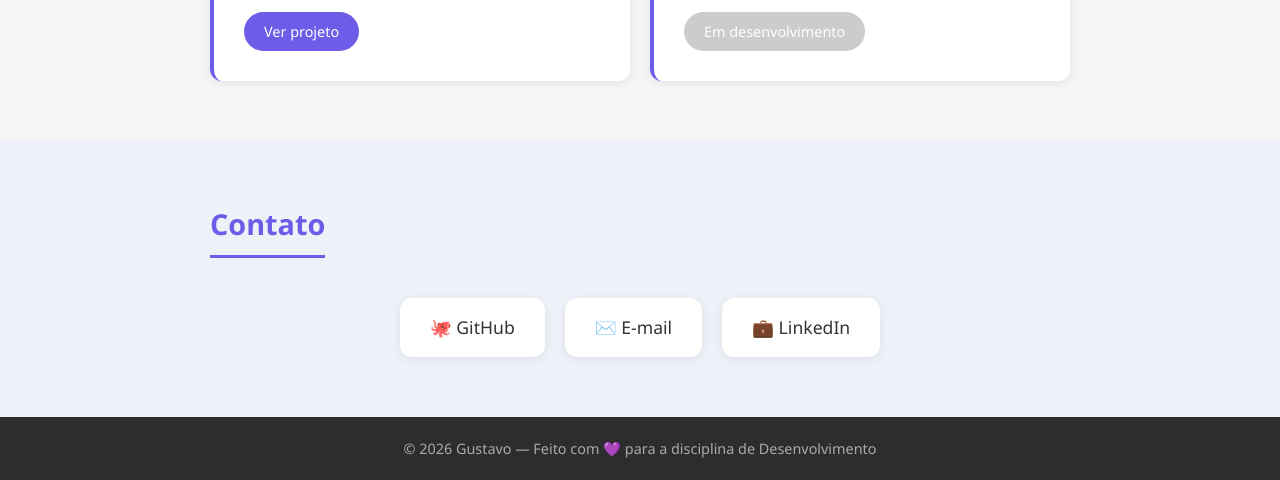
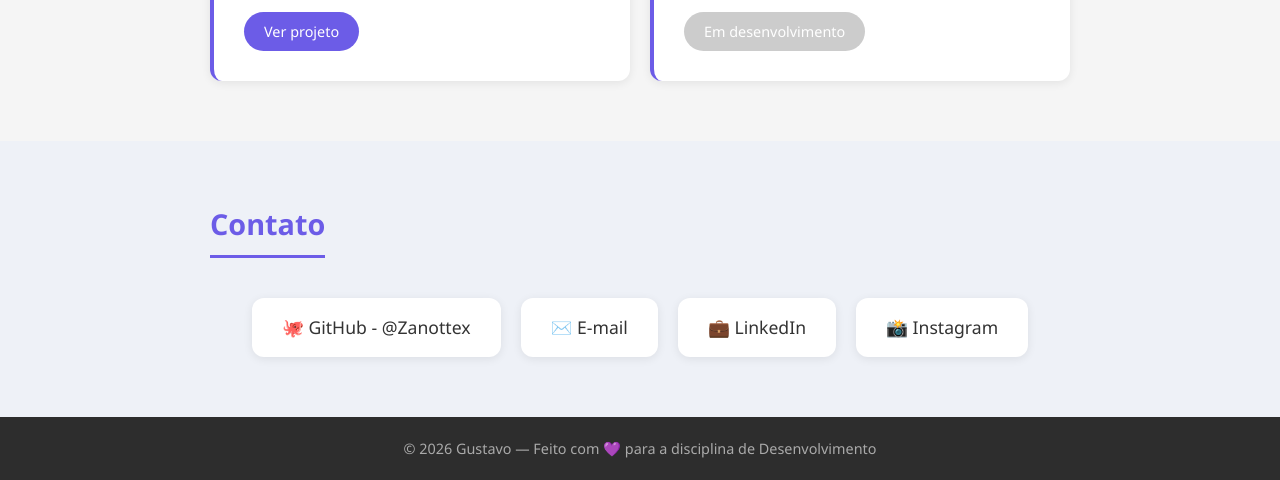
Before and after one commit to Zanottex/My-Head, a plain HTML site: page index.html in a window 1280 px wide. Shown: the part 1659-2139 px from the top of the page. Drawn offline with Linux system fonts and the light colour scheme.

Commit message:
feat: adiciona link do Instagram e melhora contatos

```diff
--- a/index.html
+++ b/index.html
@@ -29,7 +29,7 @@
   <section id="sobre" class="section">
     <h2>Sobre Mim</h2>
     <p>
-      Olá! Meu nome é <strong>Gustavo Zanotte</strong> e sou estudante de desenvolvimento de software.
+      Olá! Meu nome é <strong>Gustavo Zanotto</strong> e sou estudante de desenvolvimento de software.
       Tenho interesse em tecnologia, programação e design de interfaces.
       Atualmente estou aprendendo sobre versionamento de código com Git e GitHub,
       além de desenvolvimento web com HTML, CSS e JavaScript.
@@ -94,13 +94,16 @@
     <h2>Contato</h2>
     <div class="contact-links">
       <a href="https://github.com/Zanottex" target="_blank" class="contact-item">
-        🐙 GitHub
+        🐙 GitHub - @Zanottex
       </a>
       <a href="mailto:gustavo@email.com" class="contact-item">
         ✉️ E-mail
       </a>
       <a href="https://www.linkedin.com/" target="_blank" class="contact-item">
         💼 LinkedIn
+      </a>
+      <a href="https://www.instagram.com/" target="_blank" class="contact-item">
+        📸 Instagram
       </a>
     </div>
   </section>
```
